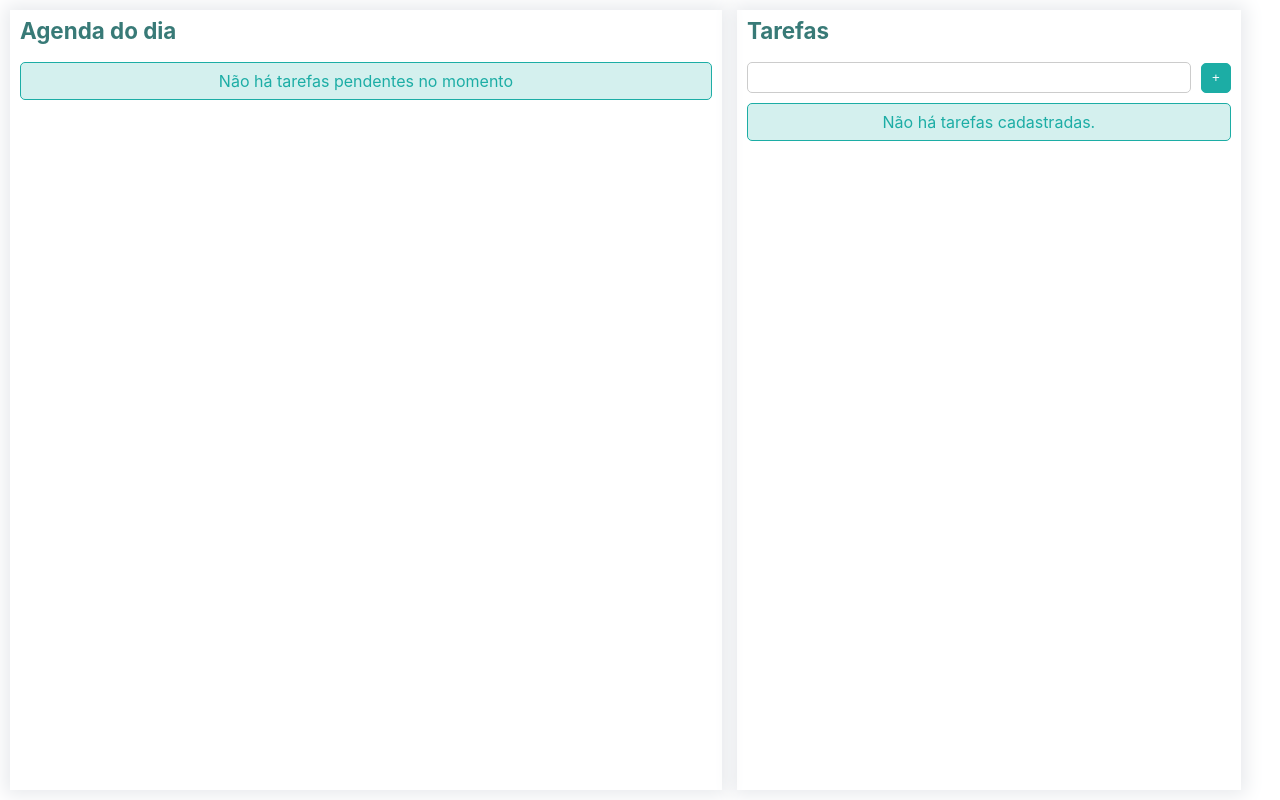
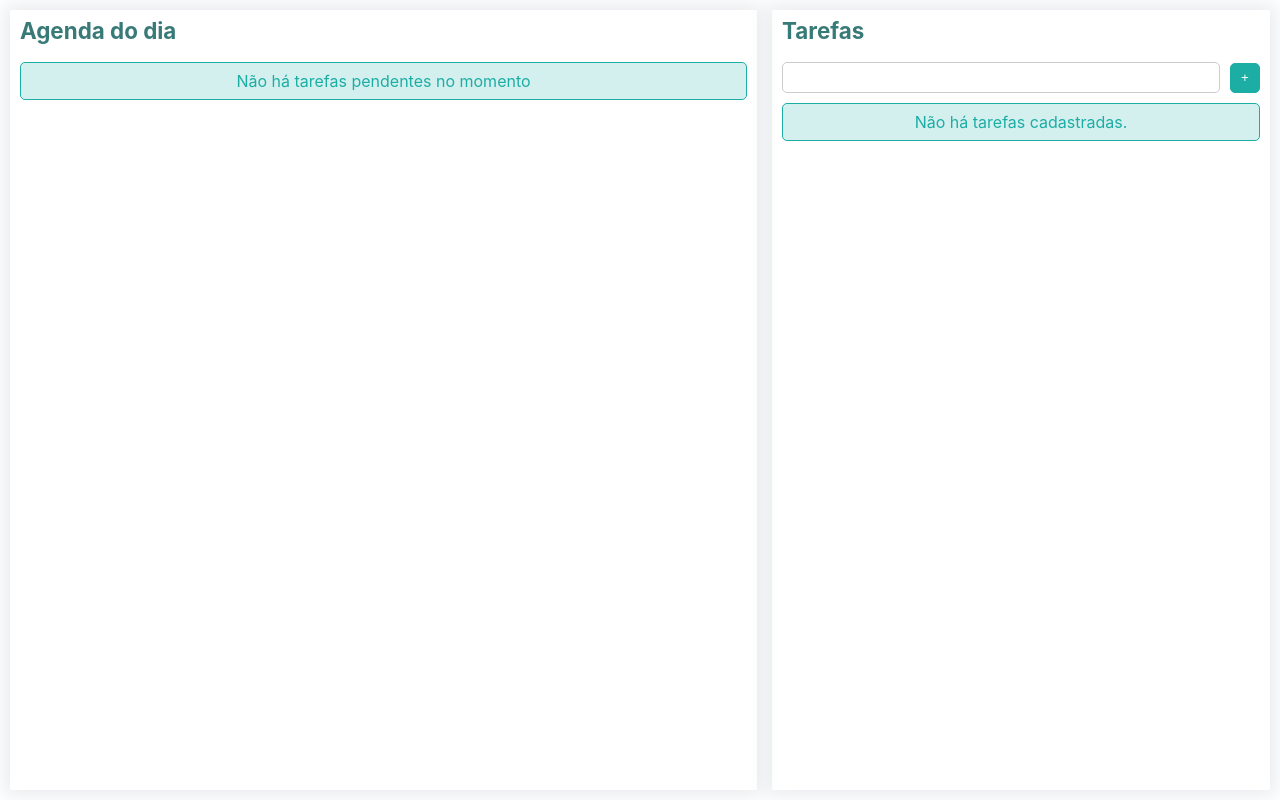
Before and after one commit to niltonssjr/timedtasklist, a React (Create React App) app: page / in a window 1280 px wide. Built offline with nearby package versions, Linux system fonts and the light colour scheme.

Commit message:
refactor: T0001 apply correct grid css format to MainContainer

```diff
--- a/src/components/MainContainer.tsx
+++ b/src/components/MainContainer.tsx
@@ -3,14 +3,17 @@ import styled from 'styled-components'
 import { TCard } from './theme'
 
 const ContainerTag = styled.div`
+    box-sizing: border-box;
+    height: 100vh;
+    width: 100vw;
     padding: 10px;
     display: grid;
-    grid-template-columns: 56.5% 40%;
+    grid-template-columns: 3fr 2fr;
     grid-gap: 15px;
 `
 
 const Pane = styled(TCard)`
-    height: calc(100vh - 20px);
+    height: 100%;
 `
 interface Props {
     children: React.ReactNode[]
```
